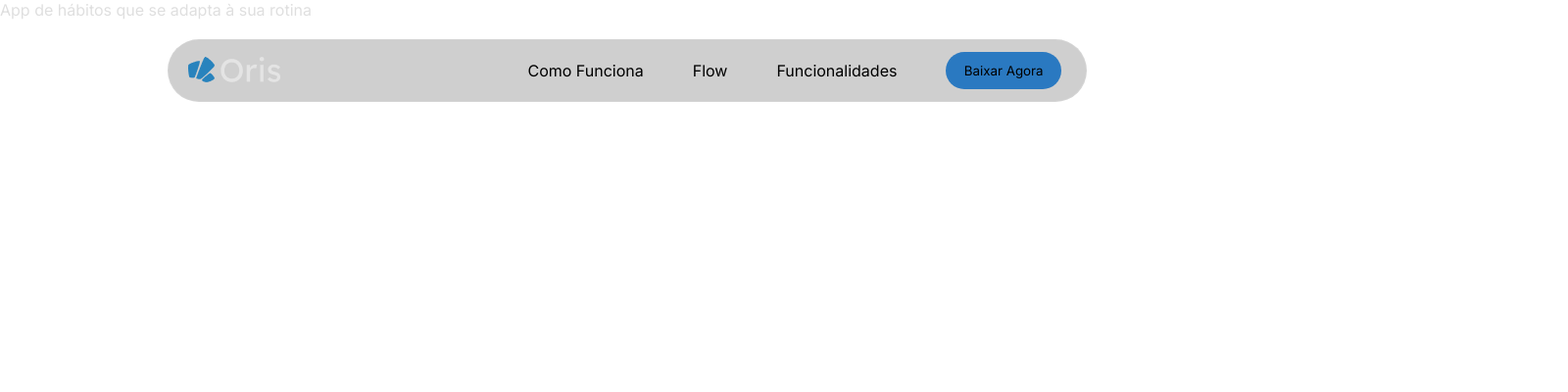
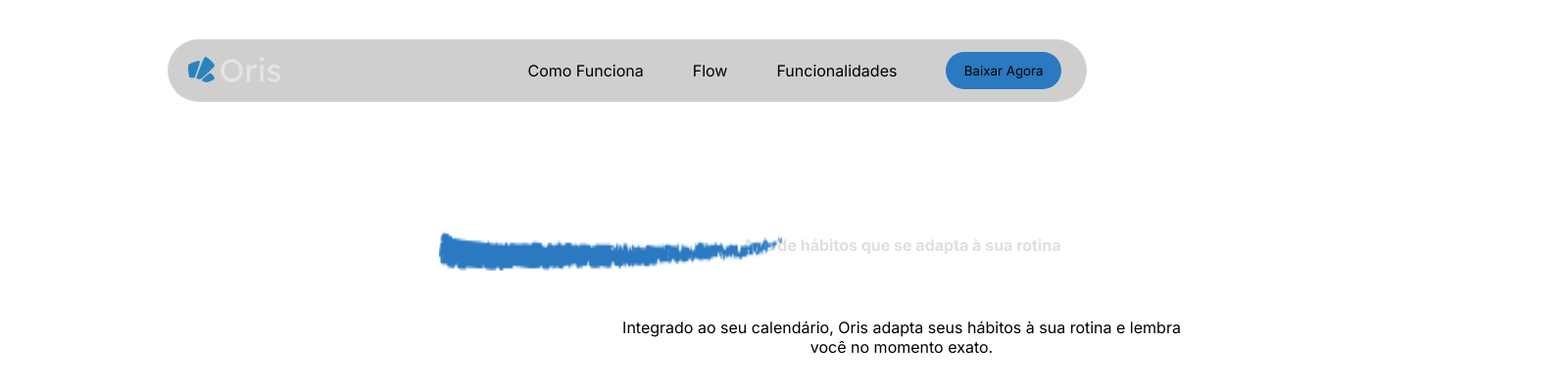
Before and after one commit to Breno-V/oris-website, a Next.js app: page / in a window 1280 px wide. Shown: the top 400 px of the page at 98% size, 1600 px wide, since content can reach past the window. Built offline with nearby package versions, Linux system fonts and the light colour scheme; a web font is replaced by a local one.

Commit message:
Inserindo mais uma parte do welcome

```diff
--- a/src/components/MainContainer/MainContainer.js
+++ b/src/components/MainContainer/MainContainer.js
@@ -6,7 +6,12 @@ export default function MainContainer() {
         <>
             <section>
                 <div className="welcomeArea">
-                    <div className="title">App de hábitos que se adapta à sua rotina</div>
+                    <div className="titleImpact">App de hábitos que se adapta à sua rotina
+                        <div className="ImageDesign">
+                            <Image src="/design-below-title.png" alt="risco abaixo do titulo" height={40} width={350} />
+                        </div>
+                    </div>
+                    <div className="subtitle"> Integrado ao seu calendário, Oris adapta seus hábitos à sua rotina e lembra você no momento exato. </div>
                 </div>
             </section>
             <section>
--- a/src/components/MainContainer/MainContainer.scss
+++ b/src/components/MainContainer/MainContainer.scss
@@ -2,15 +2,38 @@ $text-color: #DFDFDF;
 
 .welcomeArea {
   display: flex;
-  width: 90rem;
-  height: 139.6875rem;
+  width: 100rem;
+  height: 139rem;
   flex-shrink: 0;
+  flex-direction: column;
 
-  .title {
+  .titleImpact {
     color: #DFDFDF;
     justify-content: center;
     text-align: center;
+    align-items: center;
+    margin-top: 15rem;
+    margin-left: 15rem;
+    font-weight: bold;
+    font-size: 100;
 
+    .ImageDesign {
+      display: flex;
+      justify-content: flex-start;
+      align-items: center;
+      margin-top: -1.5rem;
+      margin-left: 13rem;
+    }
+  }
+
+  .subtitle {
+    align-items: center;
+    justify-content: space-between;
+    text-align: center;
+    font-size: 30;
+    width: 37rem;
+    margin-left: 39rem;
+    margin-top: 3rem;
   }
 }
 
```
Also changed, not shown: public/design-below-title.png (added).
